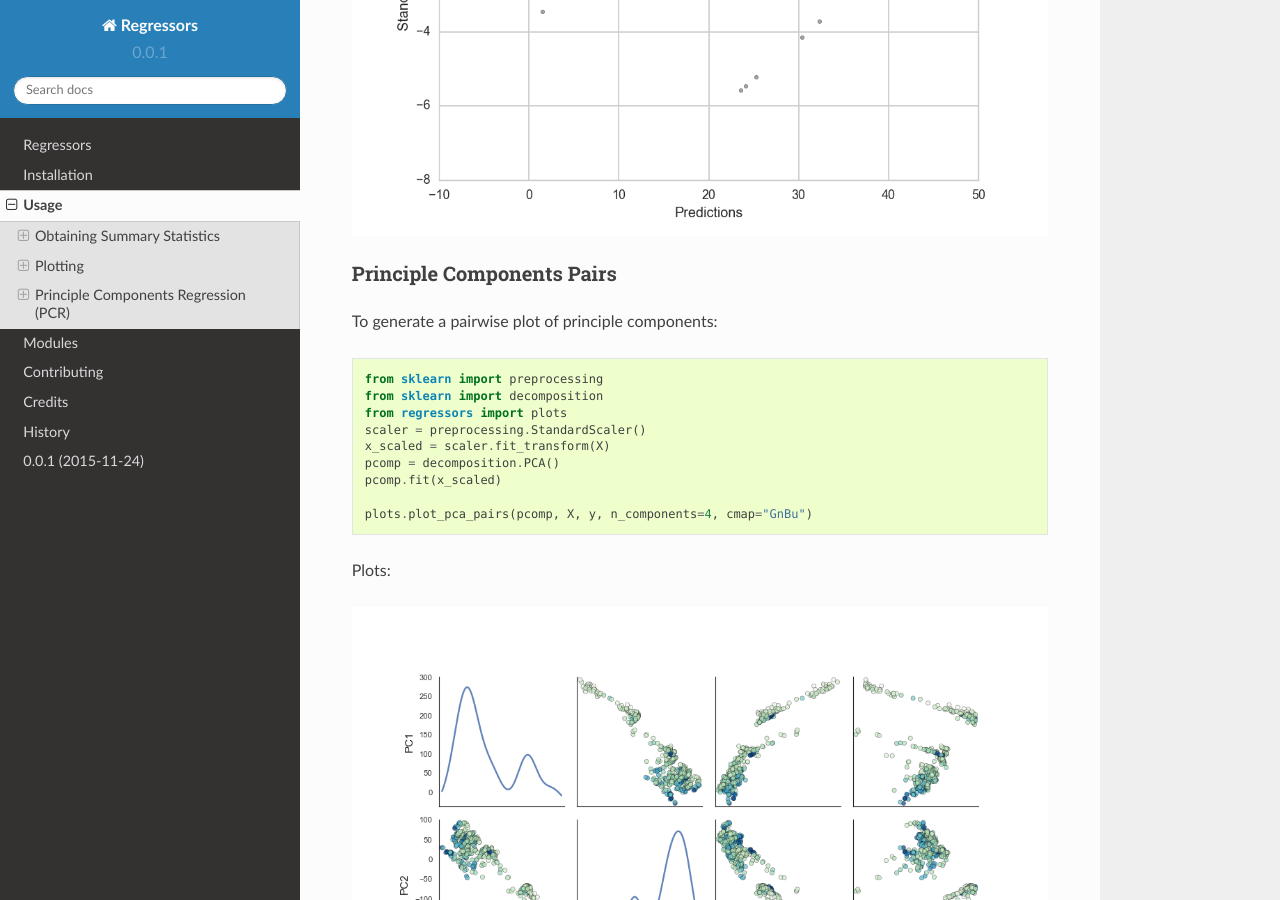
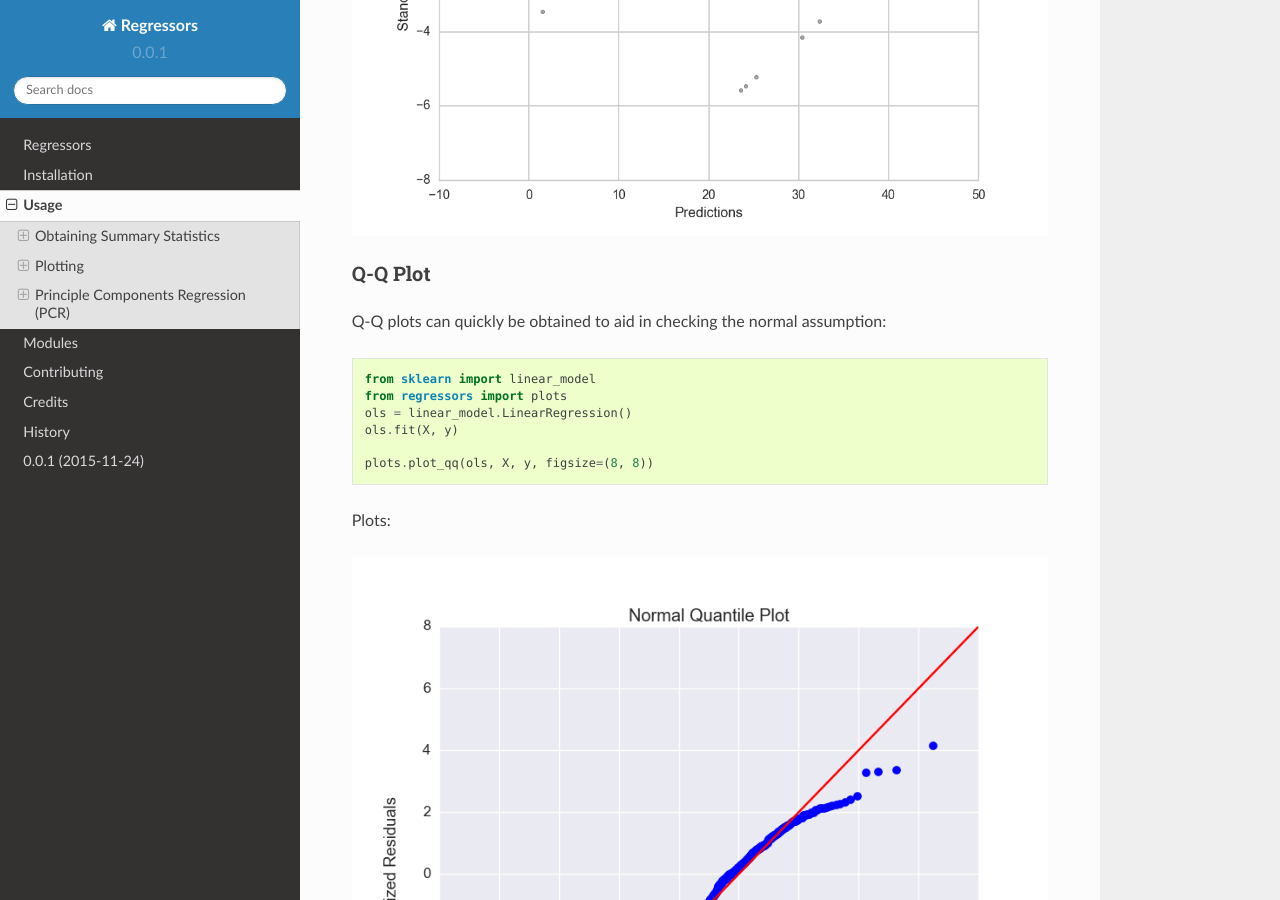
Before and after one commit to nsh87/regressors, a Sphinx documentation site: the page built from docs/usage.rst, in a window 1280 px wide and 900 px high, scrolled down 4669 px. Built offline with Sphinx 7.4.7 and the Read the Docs theme 2.0.0, drawn with Linux system fonts in a browser that asks for light colours; formulas are drawn with MathJax 3.

Commit message:
Add QQ plot to Usage docs

```diff
--- a/docs/usage.rst
+++ b/docs/usage.rst
@@ -206,6 +206,22 @@ Plots:
 
 .. image:: _static/residuals.png
 
+Q-Q Plot
+~~~~~~~~
+
+Q-Q plots can quickly be obtained to aid in checking the normal assumption::
+
+    from sklearn import linear_model
+    from regressors import plots
+    ols = linear_model.LinearRegression()
+    ols.fit(X, y)
+
+    plots.plot_qq(ols, X, y, figsize=(8, 8))
+
+Plots:
+
+.. image:: _static/qq_plot.png
+
 Principle Components Pairs
 ~~~~~~~~~~~~~~~~~~~~~~~~~~
 
```
Also changed, not shown: docs/_static/qq_plot.png (added).
